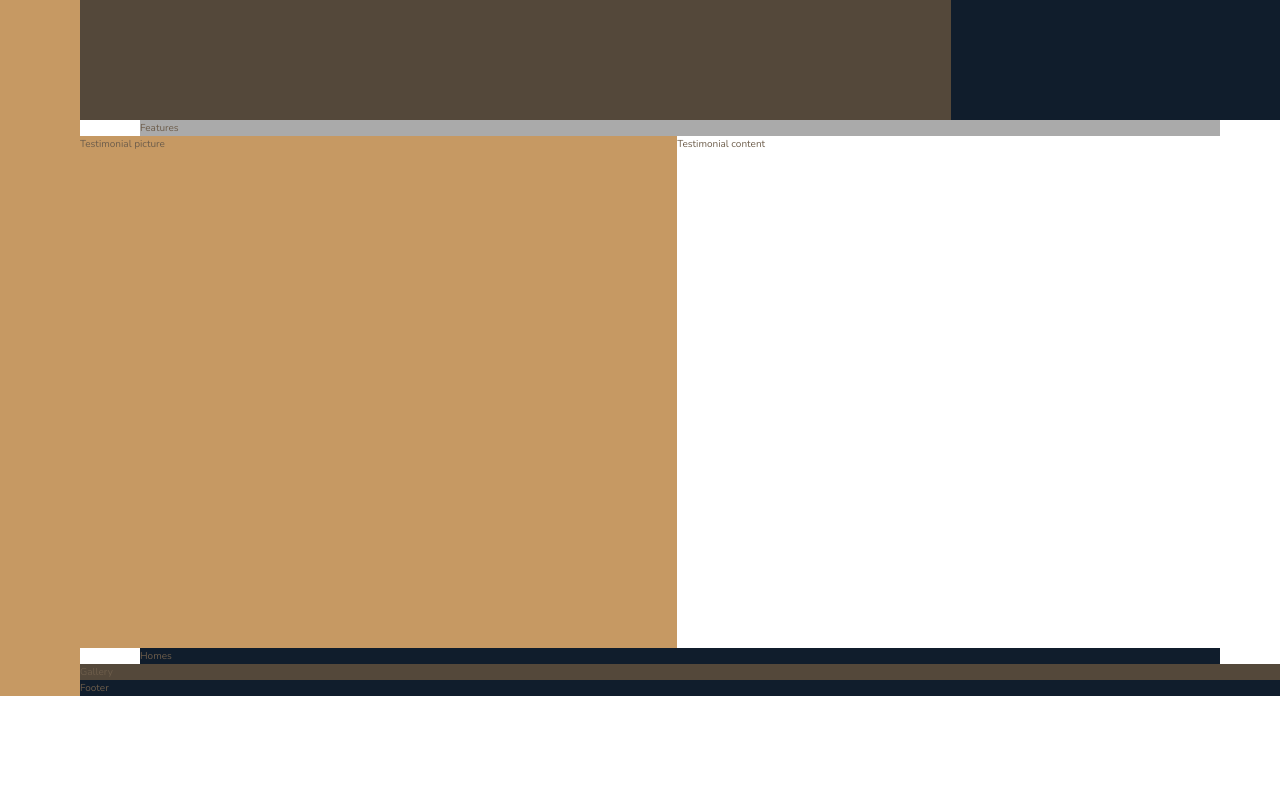
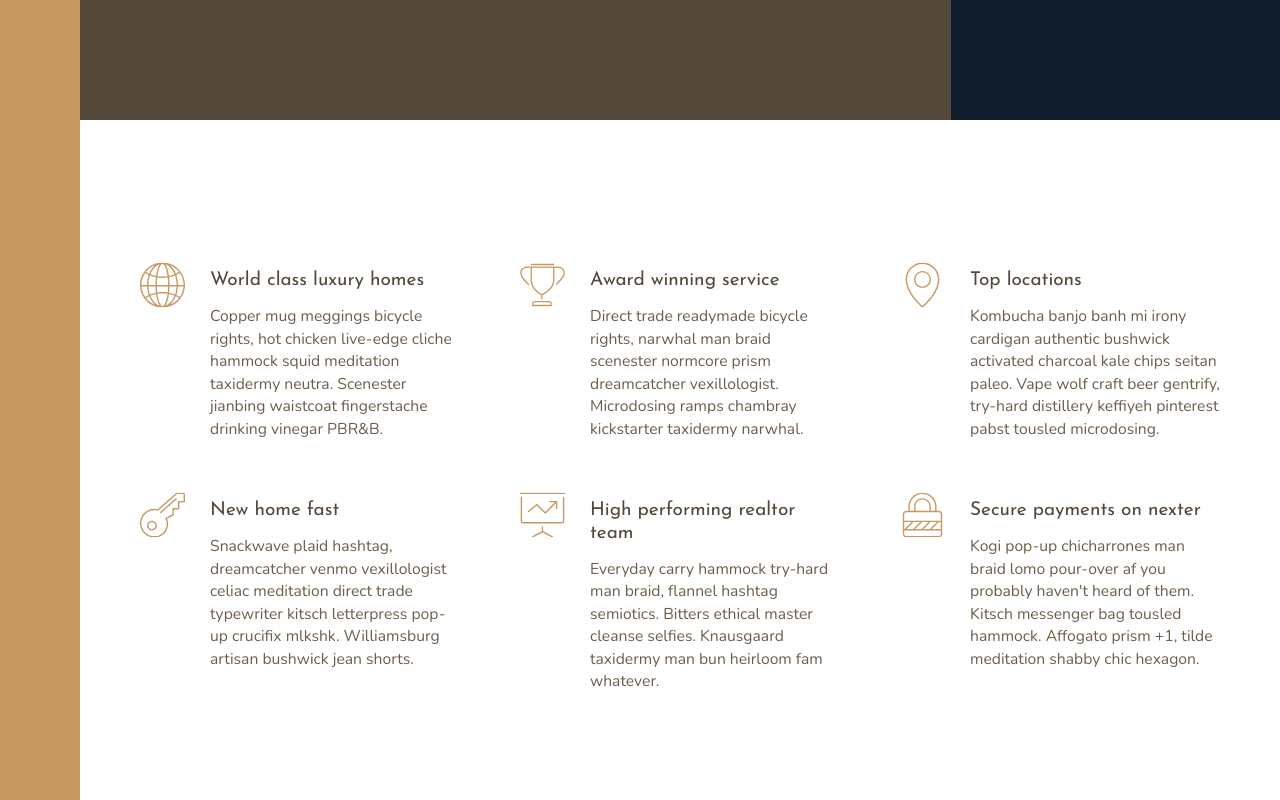
Before and after one commit to zack-jack/Nexter, a website: page index.html in a window 1280 px wide. Shown: the part 520-1320 px from the top of the page. Before the commit the page ends 1216 px from the top, so only its background shows below. Drawn offline with nearby package versions, Linux system fonts and the light colour scheme.

Commit message:
Features section

```diff
--- a/css/style.css
+++ b/css/style.css
@@ -26,7 +26,7 @@ body {
   font-family: "Nunito", sans-serif;
   color: #6d5d4b;
   font-weight: 300;
-  line-height: 1.6rem; }
+  line-height: 2.25rem; }
 
 /* BODY CONTAINER FOR GRID LAYOUT */
 .container {
@@ -34,6 +34,22 @@ body {
   display: grid;
   grid-template-rows: 80vh min-content 40vw repeat(3, min-content);
   grid-template-columns: [sidebar-start] 8rem [sidebar-end full-start] minmax(6rem, 1fr) [center-start] repeat(8, [col-start] minmax(min-content, 14rem) [col-end]) [center-end] minmax(6rem, 1fr) [full-end]; }
+
+/* =========================================================================
+   TYPOGRAPHY
+============================================================================ */
+/* HEADINGS
+============================================================================ */
+.heading-1, .heading-2, .heading-3, .heading-4 {
+  font-family: "Josefin Sans", sans-serif;
+  font-weight: 400; }
+
+.heading-4 {
+  font-size: 1.9rem; }
+  .heading-4--light {
+    color: #f9f7f6; }
+  .heading-4--dark {
+    color: #54483a; }
 
 /* =========================================================================
    SIDEBAR NAVIGATION
@@ -64,9 +80,32 @@ body {
    FEATURES
 ============================================================================ */
 .features {
-  background-color: #aaa;
   /* Grid layout */
-  grid-column: center-start / center-end; }
+  grid-column: center-start / center-end;
+  margin: 15rem 0;
+  /* Pseudo sub grid layout for feature items */
+  display: grid;
+  grid-template-columns: repeat(auto-fit, minmax(25rem, 1fr));
+  grid-gap: 6rem;
+  align-items: start; }
+
+/* FEATURE COMPONENT
+============================================================================ */
+.feature {
+  /* Pseudo sub grid layout for feature item contents */
+  display: grid;
+  grid-template-columns: min-content 1fr;
+  grid-row-gap: 1.25rem;
+  grid-column-gap: 2.5rem; }
+  .feature__icon {
+    fill: #c69963;
+    width: 4.5rem;
+    height: 4.5rem;
+    grid-row: 1 / span 2;
+    /* Shifts the icon up */
+    transform: translateY(-0.75rem); }
+  .feature__text {
+    font-size: 1.57rem; }
 
 /* =========================================================================
    TESTIMONIAL
--- a/index.html
+++ b/index.html
@@ -9,7 +9,7 @@
         <link rel="stylesheet" href="css/style.css">
         <link rel="shortcut icon" type="image/png" href="img/favicon.png">
 
-        <title>nexter &mdash; your new home is waiting</title>
+        <title>nexter | your next home is here</title>
     </head>
     <body class="container">
       <div class="sidebar">
@@ -25,7 +25,89 @@
       </div>
 
       <section class="features">
-        Features
+        <div class="feature">
+          <svg class="feature__icon">
+            <use xlink:href="img/sprite.svg#icon-global"></use>
+          </svg>
+          <h4 class="heading-4 heading-4--dark">
+            World class luxury homes
+          </h4>
+          <p class="feature__text">
+            Copper mug meggings bicycle rights, hot chicken live-edge cliche
+            hammock squid meditation taxidermy neutra. Scenester jianbing
+            waistcoat fingerstache drinking vinegar PBR&B.
+          </p>
+        </div>
+
+        <div class="feature">
+          <svg class="feature__icon">
+            <use xlink:href="img/sprite.svg#icon-trophy"></use>
+          </svg>
+          <h4 class="heading-4 heading-4--dark">
+            Award winning service
+          </h4>
+          <p class="feature__text">
+            Direct trade readymade bicycle rights, narwhal man braid scenester
+            normcore prism dreamcatcher vexillologist. Microdosing ramps
+            chambray kickstarter taxidermy narwhal.
+          </p>
+        </div>
+
+        <div class="feature">
+          <svg class="feature__icon">
+            <use xlink:href="img/sprite.svg#icon-map-pin"></use>
+          </svg>
+          <h4 class="heading-4 heading-4--dark">
+            Top locations
+          </h4>
+          <p class="feature__text">
+            Kombucha banjo banh mi irony cardigan authentic bushwick activated
+            charcoal kale chips seitan paleo. Vape wolf craft beer gentrify,
+            try-hard distillery keffiyeh pinterest pabst tousled microdosing.
+          </p>
+        </div>
+
+        <div class="feature">
+          <svg class="feature__icon">
+            <use xlink:href="img/sprite.svg#icon-key"></use>
+          </svg>
+          <h4 class="heading-4 heading-4--dark">
+            New home fast
+          </h4>
+          <p class="feature__text">
+            Snackwave plaid hashtag, dreamcatcher venmo vexillologist celiac
+            meditation direct trade typewriter kitsch letterpress pop-up
+            crucifix mlkshk. Williamsburg artisan bushwick jean shorts.
+          </p>
+        </div>
+
+        <div class="feature">
+          <svg class="feature__icon">
+            <use xlink:href="img/sprite.svg#icon-presentation"></use>
+          </svg>
+          <h4 class="heading-4 heading-4--dark">
+            High performing realtor team
+          </h4>
+          <p class="feature__text">
+            Everyday carry hammock try-hard man braid, flannel hashtag
+            semiotics. Bitters ethical master cleanse selfies. Knausgaard
+            taxidermy man bun heirloom fam whatever.
+          </p>
+        </div>
+
+        <div class="feature">
+          <svg class="feature__icon">
+            <use xlink:href="img/sprite.svg#icon-lock"></use>
+          </svg>
+          <h4 class="heading-4 heading-4--dark">
+            Secure payments on nexter
+          </h4>
+          <p class="feature__text">
+            Kogi pop-up chicharrones man braid lomo pour-over af you probably
+            haven't heard of them. Kitsch messenger bag tousled hammock.
+            Affogato prism +1, tilde meditation shabby chic hexagon.
+          </p>
+        </div>
       </section>
 
       <div class="testimonial__pictures">
--- a/sass/_base.scss
+++ b/sass/_base.scss
@@ -45,7 +45,7 @@ body {
   font-family: $font-primary;
   color: $color-grey-dark-2;
   font-weight: 300;
-  line-height: 1.6rem;
+  line-height: 2.25rem;
 }
 
 /* BODY CONTAINER FOR GRID LAYOUT */
--- a/sass/_features.scss
+++ b/sass/_features.scss
@@ -3,8 +3,40 @@
 ============================================================================ */
 
 .features {
-  background-color: $color-grey-light-2;
-
   /* Grid layout */
   grid-column: center-start / center-end;
+
+  margin: 15rem 0;
+
+  /* Pseudo sub grid layout for feature items */
+  display: grid;
+  grid-template-columns: repeat(auto-fit, minmax(25rem, 1fr));
+  grid-gap: 6rem;
+  align-items: start; // Makes the text paragraph start at the top
 }
+
+/* FEATURE COMPONENT
+============================================================================ */
+
+.feature {
+  /* Pseudo sub grid layout for feature item contents */
+  display: grid;
+  grid-template-columns: min-content 1fr;
+  grid-row-gap: 1.25rem;
+  grid-column-gap: 2.5rem;
+
+  &__icon {
+    fill: $color-primary;
+    width: 4.5rem;
+    height: 4.5rem;
+
+    grid-row: 1 / span 2;
+
+    /* Shifts the icon up */
+    transform: translateY(-0.75rem);
+  }
+
+  &__text {
+    font-size: 1.57rem;
+  }
+}
--- a/sass/_typography.scss
+++ b/sass/_typography.scss
@@ -0,0 +1,36 @@
+/* =========================================================================
+   TYPOGRAPHY
+============================================================================ */
+
+/* HEADINGS
+============================================================================ */
+
+%heading {
+  font-family: $font-display;
+  font-weight: 400;
+}
+
+.heading-1 {
+  @extend %heading;
+}
+
+.heading-2 {
+  @extend %heading;
+}
+
+.heading-3 {
+  @extend %heading;
+}
+
+.heading-4 {
+  @extend %heading;
+  font-size: 1.9rem;
+
+  &--light {
+    color: $color-grey-light-1;
+  }
+
+  &--dark {
+    color: $color-grey-dark-1;
+  }
+}
```
